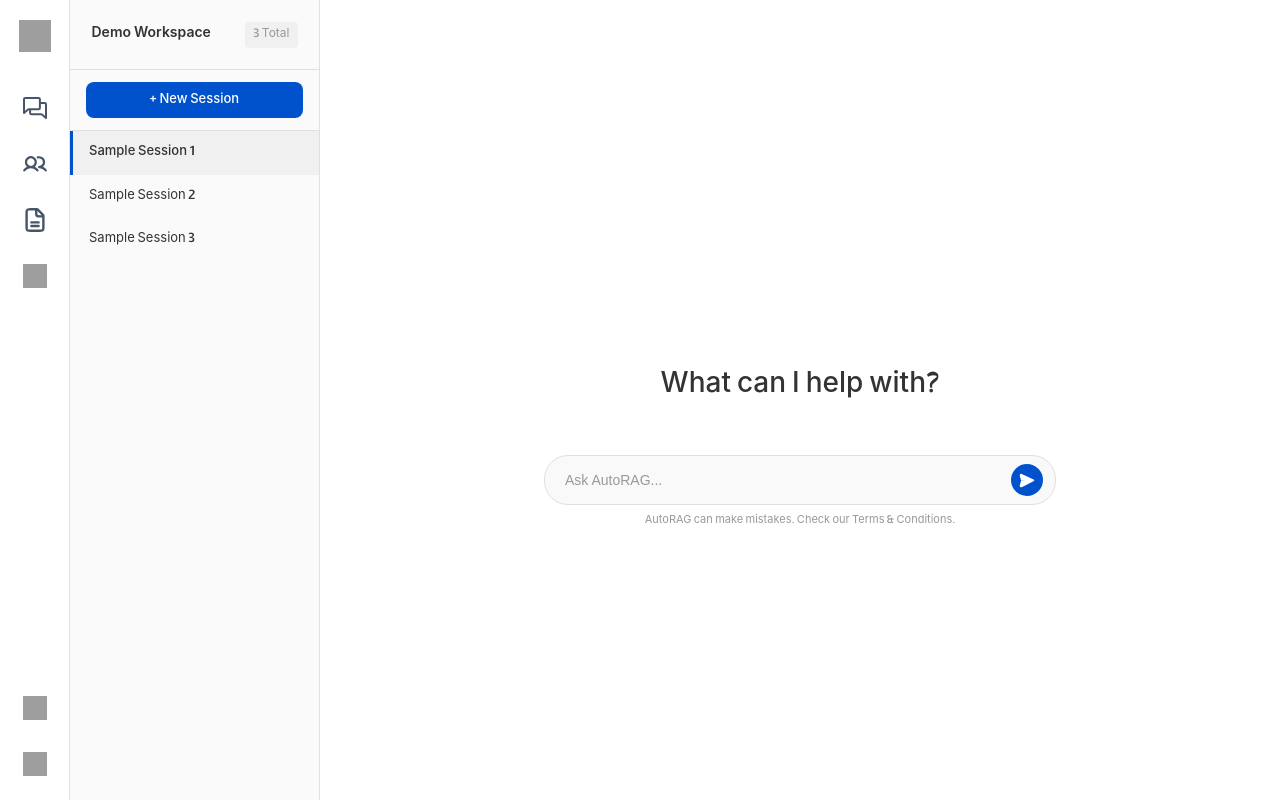
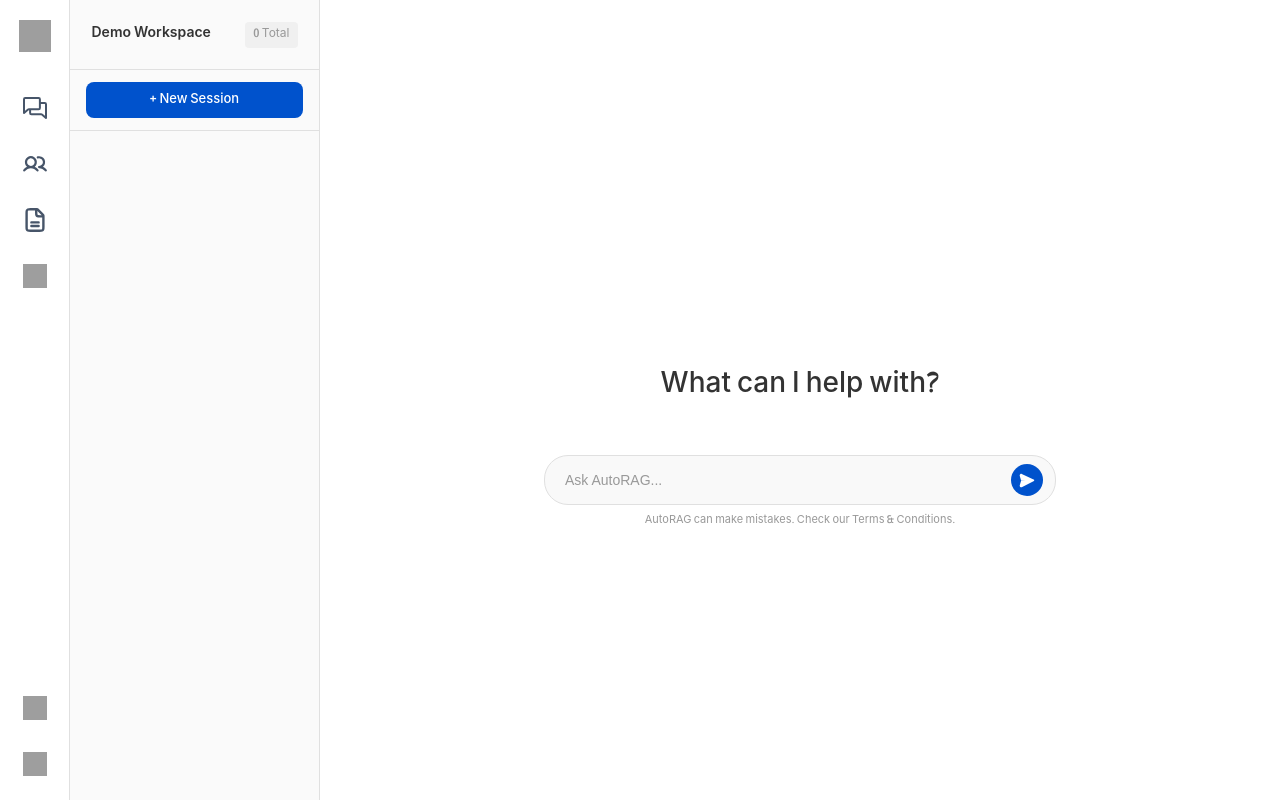
Before and after one commit to mohammedNH1/autoRAG, a Django app: page /workspace/chat/ in a window 1280 px wide. Run offline with Django 5.2, Linux system fonts and the light colour scheme; grey boxes are pictures that could not be loaded.

Commit message:
Enhance Chat UI

```diff
--- a/autoRAG_project/config/workspace/static/css/chat.css
+++ b/autoRAG_project/config/workspace/static/css/chat.css
@@ -1,32 +1,26 @@
-@media (max-width: 768px) {
-    .main-content.welcome-mode .input-composer {
-        width: 90%;
-    }
-}
 @font-face {
     font-family: 'TheYearofHandicrafts';
-    src: url('../../components/font/TheYearofHandicrafts-Regular.otf') format('opentype');
-    font-weight: 400;
+src: url("../../../components/font/TheYearofHandicrafts-Regular.otf") format("opentype");    font-weight: 400;
     font-style: normal;
 }
 
 @font-face {
     font-family: 'TheYearofHandicrafts';
-    src: url('../../components/font/TheYearofHandicrafts-Medium.otf') format('opentype');
+src: url("../../../components/font/TheYearofHandicrafts-Medium.otf") format("opentype");    font-weight: 500;
     font-weight: 500;
     font-style: normal;
 }
 
 @font-face {
     font-family: 'TheYearofHandicrafts';
-    src: url('../../components/font/TheYearofHandicrafts-SemiBold.otf') format('opentype');
+src: url("../../../components/font/TheYearofHandicrafts-SemiBold.otf") format("opentype");    font-weight: 600;
     font-weight: 600;
     font-style: normal;
 }
 
 @font-face {
     font-family: 'TheYearofHandicrafts';
-    src: url('../../components/font/TheYearofHandicrafts-Bold.otf') format('opentype');
+src: url("../../../components/font/TheYearofHandicrafts-Bold.otf") format("opentype");    font-weight: 700;
     font-weight: 700;
     font-style: normal;
 }
@@ -290,11 +284,10 @@ button {
 
 
 .main-content.welcome-mode .input-composer {
-    width: 60%;
+    width: 90%;
     max-width: 560px;
     border-top: none;
     padding-top: 16px;
-    width: 90%;
 }
 
 /* Header */
--- a/autoRAG_project/config/workspace/templates/chat.html
+++ b/autoRAG_project/config/workspace/templates/chat.html
@@ -107,7 +107,7 @@
                         placeholder="Ask AutoRAG..."
                         autocomplete="off"
                     >
-                    <button class="send-button" id="sendButton" type="button" onclick="sendMessage()">
+                    <button class="send-button" id="sendButton" type="button">
                         <svg width="20" height="20" viewBox="0 0 24 24" fill="none" xmlns="http://www.w3.org/2000/svg">
                             <path d="M16.6915026,12.4744748 L3.50612381,13.2599618 C3.19218622,13.2599618 3.03521743,13.4170592 3.03521743,13.5741566 L1.15159189,20.0151496 C0.8376543,20.8006365 0.99,21.89 1.77946707,22.52 C2.41,22.99 3.50612381,23.1 4.13399899,22.9429026 L21.714504,14.0454487 C22.6563168,13.5741566 23.1272231,12.6315722 22.6563168,11.6889879 L4.13399899,2.85218561 C3.34915502,2.68508827 2.40734225,2.79640318 1.77946707,3.27046097 C0.994623095,3.89199275 0.837654304,5.10231098 1.15159189,5.88779788 L3.03521743,12.3287909 C3.03521743,12.4858883 3.19218622,12.6429857 3.50612381,12.6429857 L16.6915026,13.4284726 C16.6915026,13.4284726 17.1624089,13.4284726 17.1624089,12.9572586 L17.1624089,12.4744748 C17.1624089,12.0032608 16.6915026,12.4744748 16.6915026,12.4744748 Z" fill="currentColor"/>
                         </svg>
@@ -166,7 +166,7 @@
 
         function getMessageStorageKey() {
             if (!currentSession) return null;
-            return currentSession.session_id != null ? currentSession.session_id : currentSession.local_id;
+            return currentSession.local_id ?? currentSession.session_id;
         }
 
         function getMessagesForSession(sessionId) {
@@ -181,6 +181,10 @@
                 return;
             }
             messagesBySession[sessionId] = Array.isArray(msgs) ? msgs : [];
+        }
+
+        function getSessionNameFromItem(item) {
+            return (item.dataset.sessionName || (item.querySelector('.session-title') || {}).textContent || '').trim();
         }
 
         function isActiveSessionEmpty() {
@@ -211,6 +215,9 @@
                     sendMessage();
                 }
             });
+
+            const sendBtn = document.getElementById('sendButton');
+            if (sendBtn) sendBtn.addEventListener('click', sendMessage);
 
             const newSessionBtn = document.querySelector('.new-session-btn');
             if (newSessionBtn) {
@@ -247,27 +254,23 @@
                     if (!item) return;
 
                     const sessionId = item.dataset.sessionId;
-                    const sessionName =
-                        item.dataset.sessionName ||
-                        (item.querySelector('.session-title') || {}).textContent ||
-                        '';
-
                     if (!sessionId) return;
-                    setActiveSession(sessionId, sessionName.trim());
+                    setActiveSession(sessionId, getSessionNameFromItem(item));
                 });
             }
 
-            // Simple example data so you can see applyBackendState output.
-            const exampleState = {
+            // Start with empty session list and one draft so first send creates a real session (payload uses API session_id).
+            const initialState = {
                 workspace_name: 'Demo Workspace',
-                session_name: 'Sample Active Session',
-                sessions: [
-                    { id: 'demo_1', title: 'Sample Session 1', is_active: true },
-                    { id: 'demo_2', title: 'Sample Session 2', is_active: false },
-                    { id: 'demo_3', title: 'Sample Session 3', is_active: false }
-                ]
+                session_name: '',
+                sessions: []
             };
-            applyBackendState(exampleState);
+            applyBackendState(initialState);
+
+            // Ensure currentSession is never null when user can send: start with a new draft.
+            if (!currentSession) {
+                createNewSession();
+            }
         });
 
         function initializeSessionState() {
@@ -287,13 +290,8 @@
 
             if (activeItem) {
                 const sessionId = activeItem.dataset.sessionId || null;
-                const sessionName =
-                    activeItem.dataset.sessionName ||
-                    (activeItem.querySelector('.session-title') || {}).textContent ||
-                    '';
-
                 if (sessionId) {
-                    setActiveSession(sessionId, sessionName.trim());
+                    setActiveSession(sessionId, getSessionNameFromItem(activeItem));
                 }
             }
 
@@ -315,6 +313,12 @@
             }
         }
 
+        function getNextSessionTitle() {
+            const sessionsList = document.querySelector('.sessions-list');
+            const count = sessionsList ? sessionsList.querySelectorAll('.session-item').length : 0;
+            return 'Session ' + String(count + 1).padStart(2, '0');
+        }
+
         function commitDraftSession(session) {
             if (!session || session.local_id == null) return;
             const draft = draftSessions[session.local_id];
@@ -322,19 +326,27 @@
 
             delete draftSessions[session.local_id];
             const sessionId = session.session_id || session.local_id;
-            const sessionName = session.name || draft.name || '';
+            const sessionName = getNextSessionTitle();
+            session.name = sessionName;
 
             const sessionsList = document.querySelector('.sessions-list');
             if (sessionsList) {
+                const existingItem = sessionsList.querySelector(`.session-item[data-session-id="${session.local_id}"]`);
+                if (existingItem) {
+                    existingItem.dataset.sessionId = sessionId;
+                    existingItem.dataset.sessionName = sessionName;
+                    existingItem.dataset.clientSessionId = session.local_id;
+                    existingItem.innerHTML = sessionItemInnerHtml(sessionName);
+                    existingItem.classList.add('active');
+                } else {
                     const item = document.createElement('div');
                     item.className = 'session-item active';
                     item.dataset.sessionId = sessionId;
                     item.dataset.sessionName = sessionName;
-                item.innerHTML = `
-                    <div class="session-indicator"></div>
-                    <span class="session-title">${sessionName}</span>
-                `;
+                    item.dataset.clientSessionId = session.local_id;
+                    item.innerHTML = sessionItemInnerHtml(sessionName);
                     sessionsList.appendChild(item);
+                }
             }
 
             setHeaderDraftMode(false);
@@ -357,7 +369,8 @@
             const targetItem = sessionsList.querySelector(`.session-item[data-session-id="${sessionId}"]`);
             if (targetItem) targetItem.classList.add('active');
 
-            currentSession = { session_id: sessionId, isDraft: !!draftSessions[sessionId], local_id: sessionId, name: sessionName || '' };
+            const clientKey = targetItem ? targetItem.dataset.clientSessionId : null;
+            currentSession = { session_id: sessionId, isDraft: !!draftSessions[sessionId], local_id: clientKey != null ? clientKey : sessionId, name: sessionName || '' };
             WORKSPACE_CONTEXT.session_id = sessionId;
             setHeaderDraftMode(currentSession.isDraft);
 
@@ -378,7 +391,6 @@
             const local_id = generateLocalId();
             const sessionName = 'New Session ' + sessionCounter;
 
-    // Abandon any previous draft that had 0 messages before switching
             if (currentSession && currentSession.isDraft) {
                 const prevMessages = getMessagesForSession(currentSession.local_id);
                 if (prevMessages.length === 0) deleteDraftSession(currentSession.local_id);
@@ -395,32 +407,36 @@
             showWelcomeState();
         }
 
-        /** If session.session_id is null: POST /api/chat/sessions with { workspace_id, user_id }, store returned session_id, set isDraft=false, migrate messages. Returns the real session_id. */
+        /** If session.session_id is null: POST /api/chat/sessions with { workspace_id, user_id }, store returned session_id, set isDraft=false. Returns the real session_id. */
         async function ensureSessionCreated(session) {
             if (!session) return null;
             if (session.session_id != null) return session.session_id;
             const baseUrl = API_BASE_URL || '';
             if (!baseUrl) return null;
+            const payload = {
+                workspace_id: WORKSPACE_CONTEXT.workspace_id,
+                user_id: WORKSPACE_CONTEXT.user_id
+            };
+            console.log('CREATE_SESSION request payload:', payload);
+            try {
                 const response = await fetch(baseUrl + API_ENDPOINTS.CREATE_SESSION, {
                     method: 'POST',
                     headers: { 'Content-Type': 'application/json' },
-                body: JSON.stringify({
-                    workspace_id: WORKSPACE_CONTEXT.workspace_id,
-                    user_id: WORKSPACE_CONTEXT.user_id
-                })
+                    body: JSON.stringify(payload)
                 });
+                const data = await response.json().catch(function () { return null; });
+                console.log('CREATE_SESSION response:', response.status, data);
                 if (!response.ok) throw new Error('Session creation failed: ' + response.status);
-            const data = await response.json().catch(function () { return null; });
                 const sessionId = (data && (data.session_id != null ? data.session_id : data.id)) || null;
                 if (!sessionId) throw new Error('Session creation did not return session_id');
                 session.session_id = sessionId;
                 session.isDraft = false;
                 WORKSPACE_CONTEXT.session_id = sessionId;
-            if (session.local_id !== sessionId) {
-                messagesBySession[sessionId] = messagesBySession[session.local_id] || [];
-                delete messagesBySession[session.local_id];
+                return sessionId;
+            } catch (err) {
+                console.error('CREATE_SESSION error:', err);
+                throw err;
             }
-            return sessionId;
         }
 
         function applyBackendState(data) {
@@ -443,7 +459,7 @@
                     sessionsList.innerHTML = '';
                     sessionCounter = sessions.length;
 
-                    sessions.forEach((session) => {
+                    sessions.forEach((session, index) => {
                         const item = document.createElement('div');
                         item.className = 'session-item';
                         if (session.is_active) {
@@ -451,10 +467,8 @@
                         }
                         item.dataset.sessionId = session.id;
                         item.dataset.sessionName = session.title;
-                        item.innerHTML = `
-                            <div class="session-indicator"></div>
-                            <span class="session-title">${session.title}</span>
-                        `;
+                        item.dataset.clientSessionId = 'server_' + index;
+                        item.innerHTML = sessionItemInnerHtml(session.title);
                         sessionsList.appendChild(item);
                     });
                 }
@@ -626,7 +640,6 @@
         <div class="welcome-state">
             <h2 class="welcome-title">What can I help with?</h2>
         </div>`;
-    // Optional: focus input
             const input = document.getElementById('messageInput');
             if (input) input.focus();
         }
@@ -642,7 +655,6 @@
                 return;
             }
 
-    // Has messages — normal layout
             document.querySelector('.main-content').classList.remove('welcome-mode');
             container.innerHTML = '';
 
@@ -681,6 +693,7 @@ async function sendMessage() {
             sendBtn.disabled = true;
             input.disabled = true;
 
+            const wasDraft = currentSession.isDraft;
             let sessionId;
             try {
                 sessionId = await ensureSessionCreated(currentSession);
@@ -691,16 +704,11 @@ async function sendMessage() {
                 input.focus();
                 return;
             }
-    if (!sessionId) {
-        sendBtn.disabled = false;
-        input.disabled = false;
-        input.focus();
-        return;
-    }
-    if (currentSession.isDraft) {
+            if (wasDraft) {
                 commitDraftSession(currentSession);
             }
 
+            const storageKey = getMessageStorageKey();
             const userMessage = {
                 id: `msg_${Date.now()}`,
                 sender: 'user',
@@ -708,9 +716,9 @@ async function sendMessage() {
                 timestamp: new Date().toISOString()
             };
 
-    let sessionMessages = getMessagesForSession(sessionId).slice();
+            let sessionMessages = getMessagesForSession(storageKey).slice();
             sessionMessages.push(userMessage);
-    setMessagesForSession(sessionId, sessionMessages);
+            setMessagesForSession(storageKey, sessionMessages);
             renderMessages();
             input.value = '';
 
@@ -724,6 +732,7 @@ async function sendMessage() {
 
             messageCounter++;
 
+            console.log('SEND_MESSAGE request payload:', payload);
             fetch(API_BASE_URL + API_ENDPOINTS.SEND_MESSAGE, {
                 method: 'POST',
                 headers: { 'Content-Type': 'application/json' },
@@ -731,36 +740,41 @@ async function sendMessage() {
             })
             .then(function (r) {
                 return r.text().then(function (text) {
+                    let parsedBody = null;
+                    try {
+                        parsedBody = text.trim() ? JSON.parse(text) : null;
+                    } catch (_) {
+                        parsedBody = text;
+                    }
+                    console.log('SEND_MESSAGE response:', r.status, parsedBody);
                     if (!r.ok) throw new Error('HTTP ' + r.status);
-            if (!text.trim()) return null;
-            try {
-                return JSON.parse(text);
-            } catch (parseErr) {
-                throw parseErr;
-            }
+                    return parsedBody;
                 });
             })
             .then(function (d) {
                 if (d && d.reply) {
+                    const storageKey = getMessageStorageKey();
                     const assistantMessage = {
                         id: d.reply.id || `msg_${Date.now()}`,
                         sender: 'assistant',
                         text: d.reply.text,
                         timestamp: d.reply.timestamp || new Date().toISOString()
                     };
-            sessionMessages = getMessagesForSession(sessionId).slice();
+                    sessionMessages = getMessagesForSession(storageKey).slice();
                     sessionMessages.push(assistantMessage);
-            setMessagesForSession(sessionId, sessionMessages);
+                    setMessagesForSession(storageKey, sessionMessages);
                     renderMessages();
                 }
             })
             .catch(function (e) {
+                console.error('SEND_MESSAGE error:', e);
                 showErrorModal('Failed to send message. Please try again.');
-        var failedSessionMessages = getMessagesForSession(sessionId).slice();
+                const storageKey = getMessageStorageKey();
+                var failedSessionMessages = getMessagesForSession(storageKey).slice();
                 failedSessionMessages = failedSessionMessages.filter(
                     function (m) { return m.id !== userMessage.id; }
                 );
-        setMessagesForSession(sessionId, failedSessionMessages);
+                setMessagesForSession(storageKey, failedSessionMessages);
                 renderMessages();
             })
             .finally(() => {
@@ -801,6 +815,10 @@ async function sendMessage() {
             return text.replace(/[&<>"']/g, (char) => map[char]);
         }
 
+        function sessionItemInnerHtml(title) {
+            return `<div class="session-indicator"></div><span class="session-title">${escapeHtml(title)}</span>`;
+        }
+
         function scrollToBottom() {
             setTimeout(() => {
                 const container = document.getElementById('chatMessages');
```
Also changed, not shown: 1 other file. Lines whose indentation alone changed are shown as unchanged.
